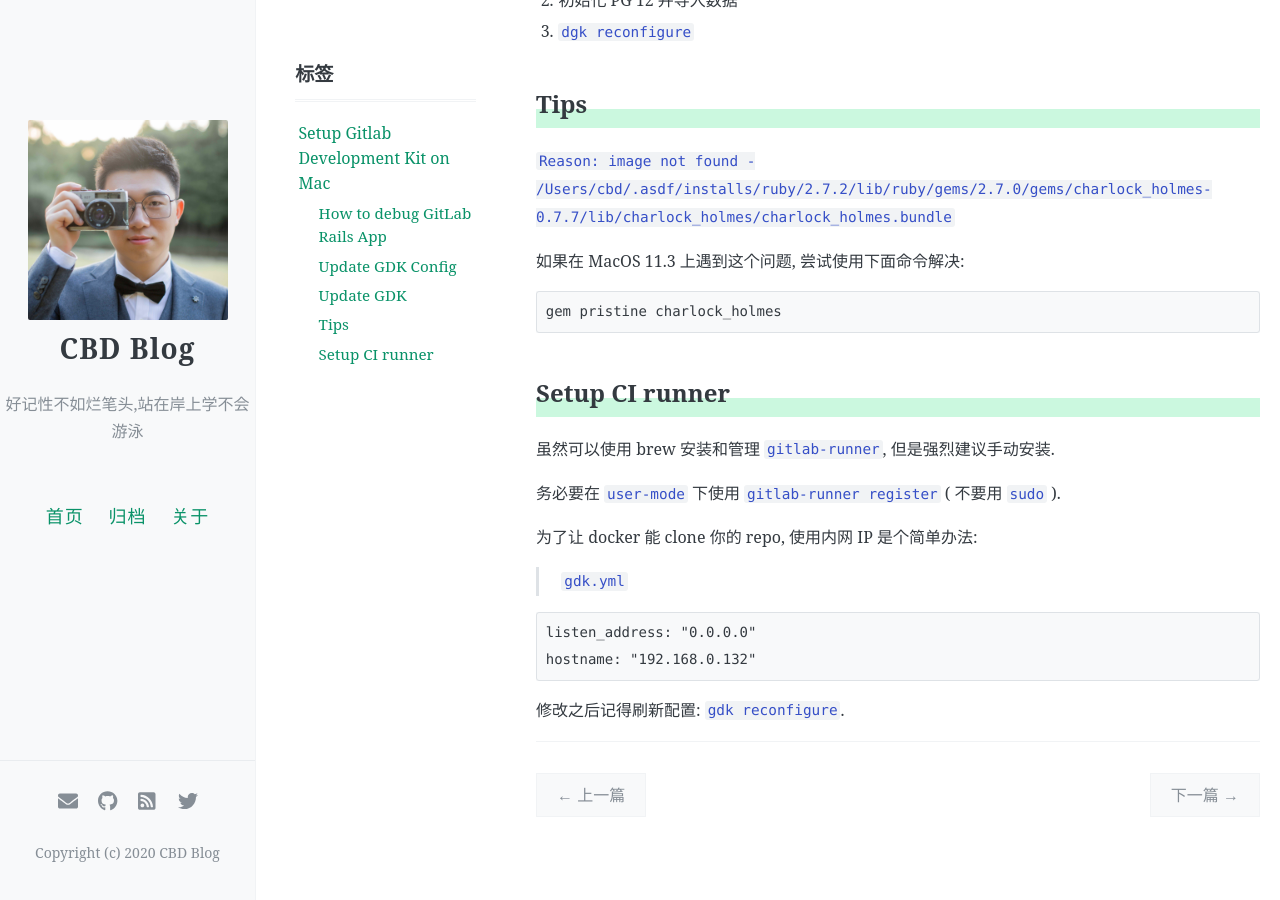
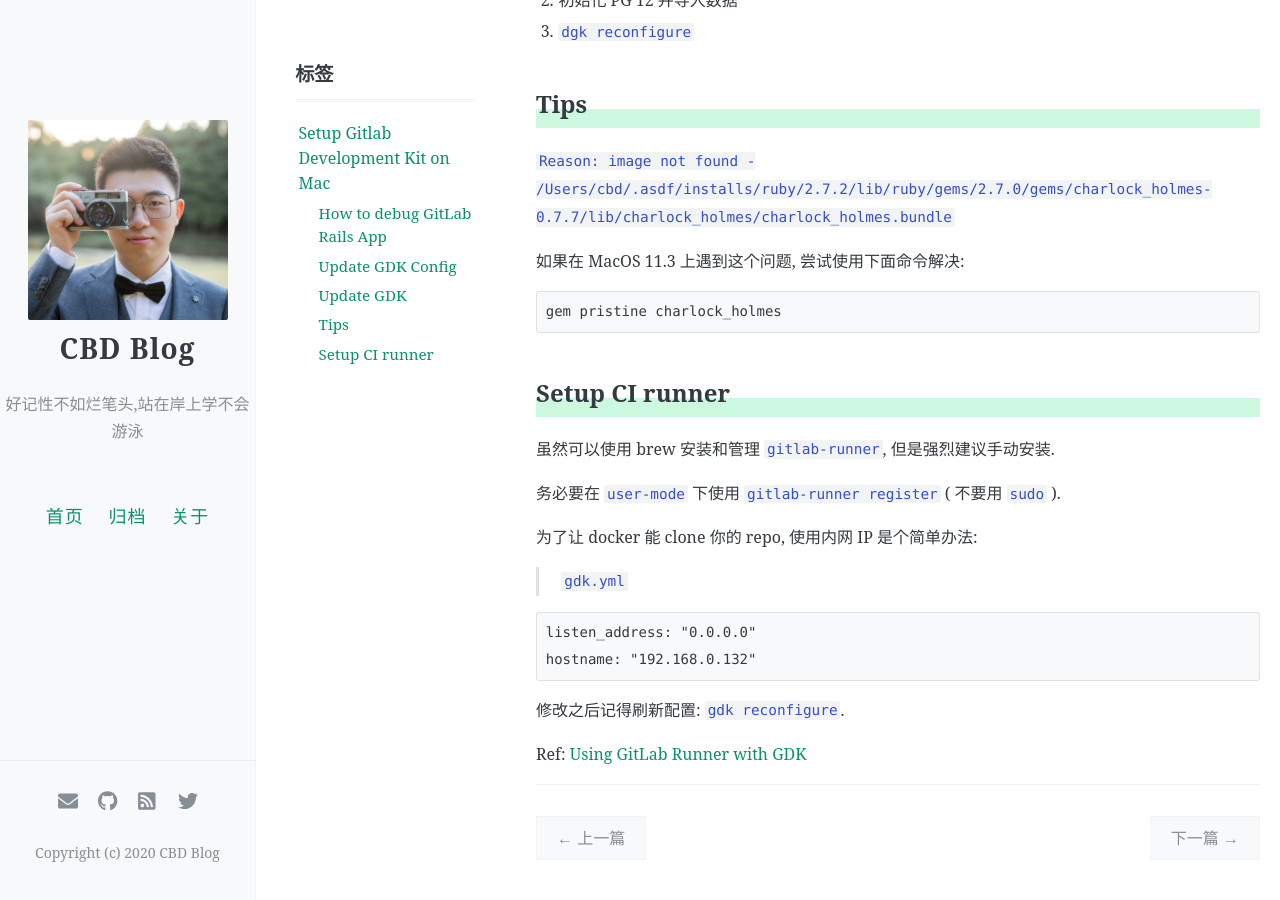
Before and after one commit to icbd/icbd.github.io, a Jekyll site: the page built from _posts/gitlab/2021-03-23-mac-setup-gdk.md, in a window 1280 px wide and 900 px high, scrolled down 2158 px. Built offline with Jekyll 4.4.1, drawn with Linux system fonts in a browser that asks for light colours; comment, search, counter and statistics services are not loaded; before the commit the page ends 3015 px from its top, so only the background shows below that.

Commit message:
Update 2021-03-23-mac-setup-gdk.md

````diff
--- a/_posts/gitlab/2021-03-23-mac-setup-gdk.md
+++ b/_posts/gitlab/2021-03-23-mac-setup-gdk.md
@@ -121,3 +121,5 @@ hostname: "192.168.0.132"
 ```
 
 修改之后记得刷新配置: `gdk reconfigure`.
+
+Ref: [Using GitLab Runner with GDK](https://gitlab.devworks.gr/gitlab-org/gitlab-development-kit/blob/f2247534217d23523f0e3495ad72162805dc7b38/doc/howto/runner.md)
````
